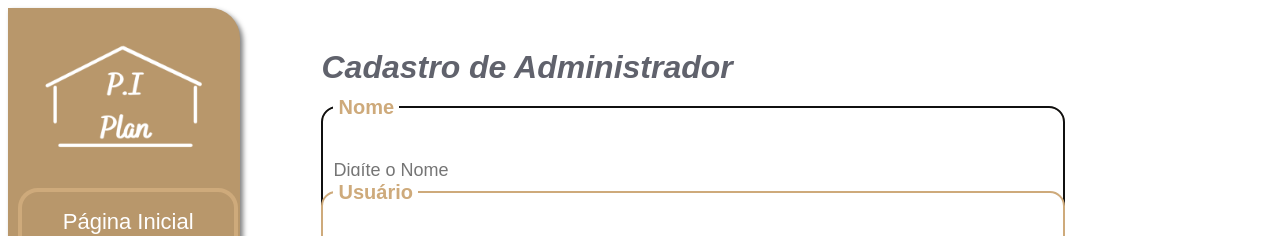
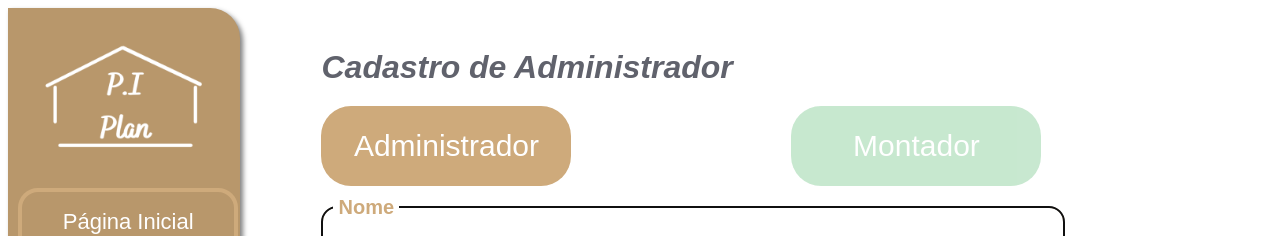
Before and after one commit to Vini7Dev/PI-Plan, a React (Create React App) app in the folder frontend/: page /adm-data in a window 1280 px wide. Shown: the top 236 px of the page. Built offline with nearby package versions, Linux system fonts and the light colour scheme.

Commit message:
Add button color brown and add user types button in user creation page

```diff
--- a/frontend/src/components/Button/index.tsx
+++ b/frontend/src/components/Button/index.tsx
@@ -4,7 +4,8 @@ import { Container } from './styles';
 interface IButtonProps extends ButtonHTMLAttributes<HTMLButtonElement> {
   name: string;
   size?: 'normal' | 'small';
-  color?: 'green' | 'white';
+  color?: 'green' | 'white' | 'brown';
+  active?: boolean;
 }
 
 const Button: React.FC<IButtonProps> = ({
@@ -12,12 +13,14 @@ const Button: React.FC<IButtonProps> = ({
   size = 'normal',
   color = 'green',
   type = 'button',
+  active = true,
   ...rest
 }) => {
   return (
     <Container
       size={size}
       color={color}
+      active={active}
     >
       <button type={type} {...rest}>
         {name}
--- a/frontend/src/components/Button/styles.ts
+++ b/frontend/src/components/Button/styles.ts
@@ -2,13 +2,15 @@ import styled, { css } from 'styled-components';
 
 interface IButtonProps {
   size: 'normal' | 'small';
-  color: 'green' | 'white';
+  color: 'green' | 'white' | 'brown';
+  active: boolean;
 }
 
 export const Container = styled.div<IButtonProps>`
   position: relative;
   width: 100%;
   height: ${props => props.size === 'normal' ? '80px' : '40px'};
+  opacity: ${props => props.active ? 1 : 0.5};
 
   button {
     width: 100%;
@@ -24,6 +26,8 @@ export const Container = styled.div<IButtonProps>`
           return '#91d2a1';
         case 'white':
           return '#fffff';
+        case 'brown':
+          return '#ceaa7b'
         default:
           return '#91d2a1';
       }
@@ -37,6 +41,8 @@ export const Container = styled.div<IButtonProps>`
           return '#ffffff';
         case 'white':
           return '#ceaa7b';
+        case 'brown':
+          return '#ffffff'
         default:
         return '#ffffff';
       }
--- a/frontend/src/pages/AdmData/index.tsx
+++ b/frontend/src/pages/AdmData/index.tsx
@@ -98,6 +98,15 @@ const AdmData: React.FC = () =>{
         <form>
           <h1>Cadastro de Administrador</h1>
 
+          <div id="user-type-buttons-area">
+            <div className="user-type-button">
+              <Button name="Administrador" color="brown" />
+            </div>
+            <div className="user-type-button">
+              <Button name="Montador" active={false} />
+            </div>
+          </div>
+
           <Input
           autoFocus
           label="Nome"
--- a/frontend/src/pages/AdmData/styles.ts
+++ b/frontend/src/pages/AdmData/styles.ts
@@ -28,8 +28,21 @@ export const Container = styled.div`
       h1 {
         margin-bottom: 20px;
       }
+
+      #user-type-buttons-area {
+        display: flex;
+        flex-wrap: wrap;
+        flex-direction: row;
+        justify-content: space-between;
+
+        .user-type-button {
+          width: 100%;
+          max-width: 250px;
+        }
+      }
     }
   }
+
   @media (max-width: 768px){
     flex-direction: column;
 
@@ -40,6 +53,11 @@ export const Container = styled.div`
       form{
         width: 100%;
         max-width: 720px;
+
+        #user-type-buttons-area .user-type-button {
+          max-width: 100%;
+          margin: 5px 0;
+        }
       }
     }
   }
--- a/frontend/src/pages/Login/styles.ts
+++ b/frontend/src/pages/Login/styles.ts
@@ -18,7 +18,7 @@ export const Container = styled.div`
     max-width: 1100px;
 
     border-radius: 30px;
-    margin: 20px 80px;
+    margin: 50px 80px;
 
     background: url(${LoginBanner}) no-repeat;
     background-size: auto 100%;
@@ -33,7 +33,7 @@ export const Container = styled.div`
       border-radius: 30px;
       max-width: 536px;
       width: 50%;
-      padding: 30px;
+      padding: 30px 50px;
 
       img {
         width: 125px;
--- a/frontend/src/pages/Portfolio/index.tsx
+++ b/frontend/src/pages/Portfolio/index.tsx
@@ -13,7 +13,7 @@ const Portfolio: React.FC = () => {
   return (
     <Container>
       <nav>
-        <div id="w-125-px" />
+        <div id="nav-empty-div-align" />
 
         <div id="nav-logo-area">
           <img src={Logo} alt="Planejados Inteligentes" />
--- a/frontend/src/pages/Portfolio/styles.ts
+++ b/frontend/src/pages/Portfolio/styles.ts
@@ -17,8 +17,8 @@ export const Container = styled.div`
     padding: 40px 100px 20px;
     z-index: 1;
 
-    div#w-125-px {
-      width: 125px;
+    div#nav-empty-div-align {
+      width: 300px;
     }
 
     div#nav-logo-area {
```
